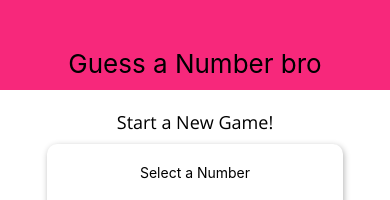
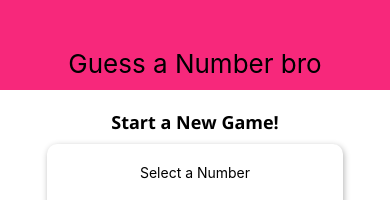
Before and after one commit to Magikarppi/guessing-game, a React Native app: screen / in a window 390 px wide. Shown: the top 200 px of the page. Built offline with nearby package versions, Linux system fonts and the light colour scheme.

Commit message:
More styling, and a new EndGameScreen

```diff
--- a/screens/EndGameScreen.tsx
+++ b/screens/EndGameScreen.tsx
@@ -1,5 +1,5 @@
 import React from 'react';
-import { View, StyleSheet, Text, Button } from 'react-native';
+import { View, StyleSheet, Text, Button, Image } from 'react-native';
 import Card from '../components/Card';
 
 const styles = StyleSheet.create({
@@ -8,9 +8,24 @@ const styles = StyleSheet.create({
     padding: 10,
     alignItems: 'center',
     justifyContent: 'center',
+    backgroundColor: '#1d211e',
   },
   card: {
     marginBottom: 10,
+    backgroundColor: 'darkgrey',
+  },
+  text: {
+    textAlign: 'center',
+  },
+  subTitle: {
+    fontFamily: 'open-sans-bold',
+    fontSize: 20,
+    color: '#e30000',
+  },
+  image: {
+    width: '95%',
+    marginTop: 20,
+    borderRadius: 10,
   },
 });
 
@@ -23,12 +38,20 @@ const EndGameScreen = ({
 }) => {
   return (
     <View style={styles.screen}>
+      <Text style={styles.subTitle}>Game over</Text>
       <Card style={styles.card}>
-        <Text>
+        <Text style={styles.text}>
           Congratulations! You survived {numberOfRounds} rounds! Time to die!
         </Text>
       </Card>
-      <Button title="Wanna play again?" onPress={() => restartGame()} />
+      <Text style={{ ...styles.text, marginVertical: 10, color: 'white' }}>
+        Beg the AI overlord for another chance?
+      </Text>
+      <Button title="I beg" color="#e30000" onPress={() => restartGame()} />
+      <Image
+        style={styles.image}
+        source={require('../assets/MaliciousAI.jpg')}
+      />
     </View>
   );
 };
--- a/themes.ts
+++ b/themes.ts
@@ -17,6 +17,6 @@ export const theme = StyleSheet.create({
     fontSize: 18,
     marginVertical: 10,
     color: colors.titleColor,
-    fontFamily: 'open-sans',
+    fontFamily: 'open-sans-bold',
   },
 });
```
Also changed, not shown: assets/MaliciousAI.jpg (added).
